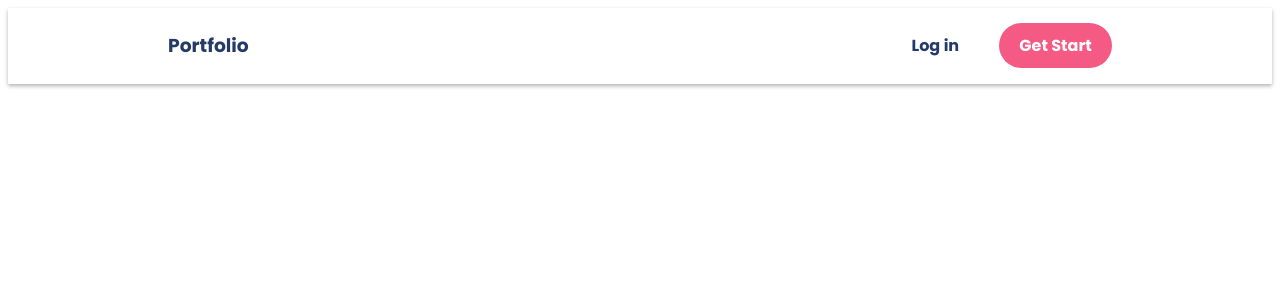
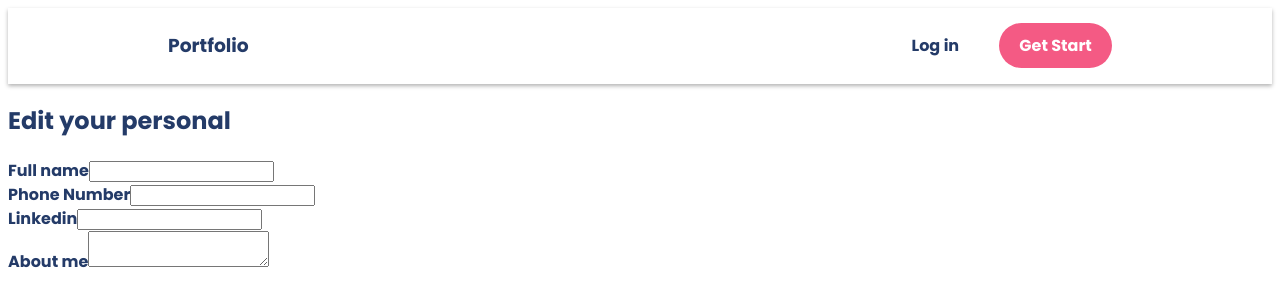
Before and after one commit to Mona96M/Portfolio-Frontend, a React (Vite) app: page /personalinfo/1/edit in a window 1280 px wide. Shown: the top 306 px of the page. Built offline with nearby package versions, Linux system fonts and the light colour scheme; no server answers.

Commit message:
add PersonalInfoEdit page with API data loading

```diff
--- a/src/App.jsx
+++ b/src/App.jsx
@@ -10,6 +10,7 @@ import PersonalEdit from './pages/PersonalEdit'
 import EducationEdit from './pages/EducationEdit'
 import SkillEdit from './pages/SkillEdit'
 import ProjectEdit from './pages/ProjectEdit'
+import PersonalInfoEdit from './pages/PersonalEdit'
 
 function App() {
     return (
@@ -20,7 +21,7 @@ function App() {
             <Route path='/login' element={<Login/>}/>
             <Route path='/portfolio/add' element={<PortofolioAdd/>} />
             <Route path='/portfolio/:id' element={<PortfolioDetails/>} />
-            <Route path='/personalinfo/:id/edit' element={<PersonalEdit/>} />
+            <Route path='/personalinfo/:id/edit' element={<PersonalInfoEdit/>} />
             <Route path='/education/:id/edit' element={<EducationEdit/>} />
             <Route path='/skill/:id/edit' element={<SkillEdit/>} />
             <Route path='/project/:id/edit' element={<ProjectEdit/>} />
--- a/src/pages/PersonalEdit.jsx
+++ b/src/pages/PersonalEdit.jsx
@@ -1,11 +1,48 @@
 import React from 'react'
+import { useState, useEffect } from 'react'
+import { useParams, useNavigate } from 'react-router'
+import axios from 'axios'
 
-function PersonalEdit() {
+import PersonalInfoForm from '../components/PortfolioForm/PersonalInfoForm'
+
+function PersonalInfoEdit() {
+    const [personalData, setPersonalData] = useState({
+        full_name: '',
+        phone: '',
+        linkedin: '',
+        bio: ''
+    })
+    const { id } = useParams()
+    const navigate = useNavigate()
+
+    async function getCurrentPersonalData() {
+        const response = await axios.get(`http://127.0.0.1:8000/api/personalinfo/${id}`)
+        setPersonalData(response.data)
+    }
+
+    useEffect(() => {
+        getCurrentPersonalData()
+    }, [])
+
+    async function handleSubmit(event) {
+        event.preventDefault()
+        const response = await axios.patch(
+            `http://127.0.0.1:8000/api/personalinfo/${id}/`,
+            { personalData}
+        )
+        navigate(`/portofolio/${id}`)
+    }
+
     return (
-    <div>
-
-    </div>
+        <div>
+            <h2>Edit your personal</h2>
+            <PersonalInfoForm
+                personalData={personalData}
+                setPersonalData={setPersonalData}
+                handleSubmit={handleSubmit}
+            />
+        </div>
     )
 }
 
-export default PersonalEdit
+export default PersonalInfoEdit
```
